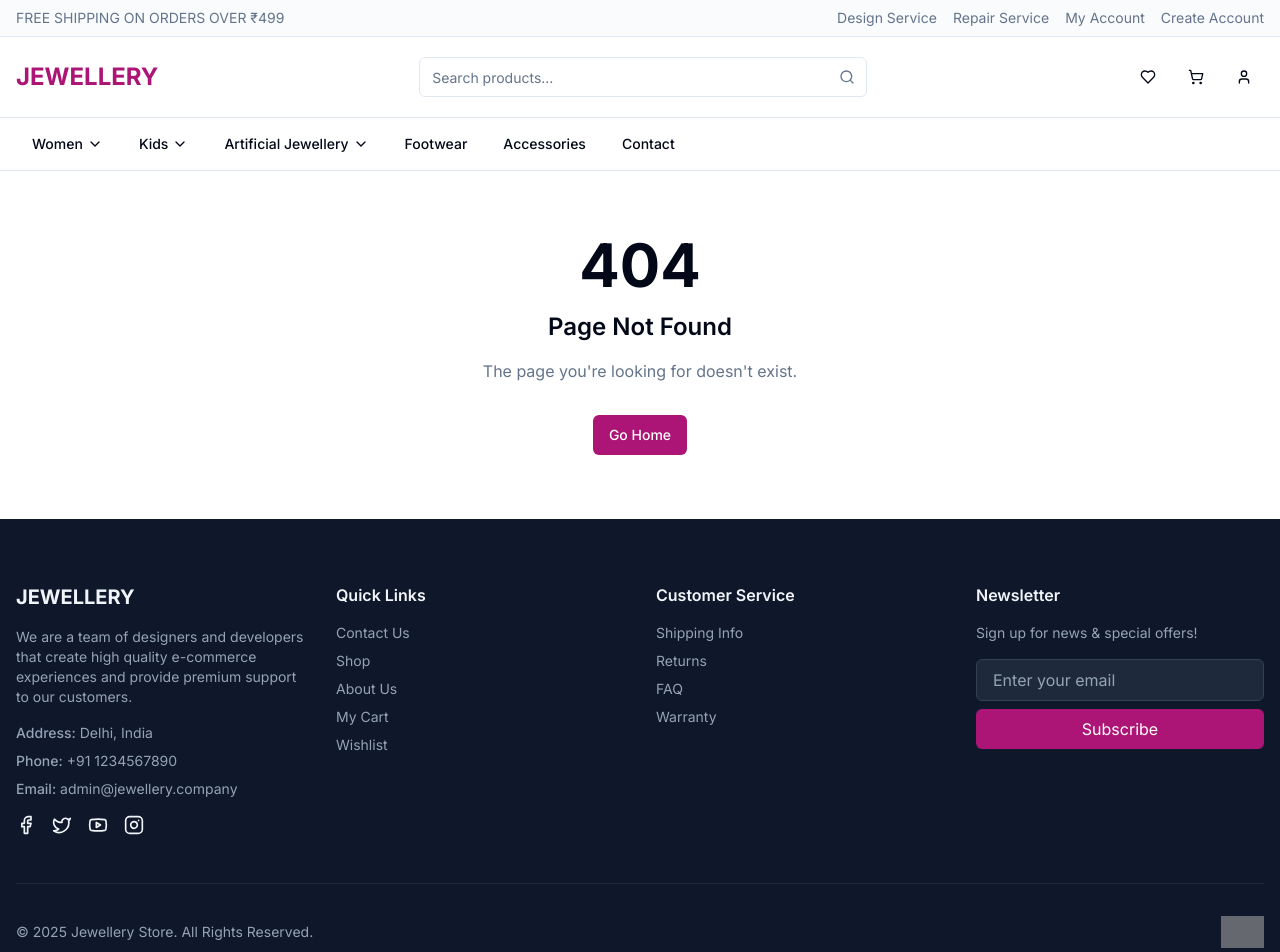
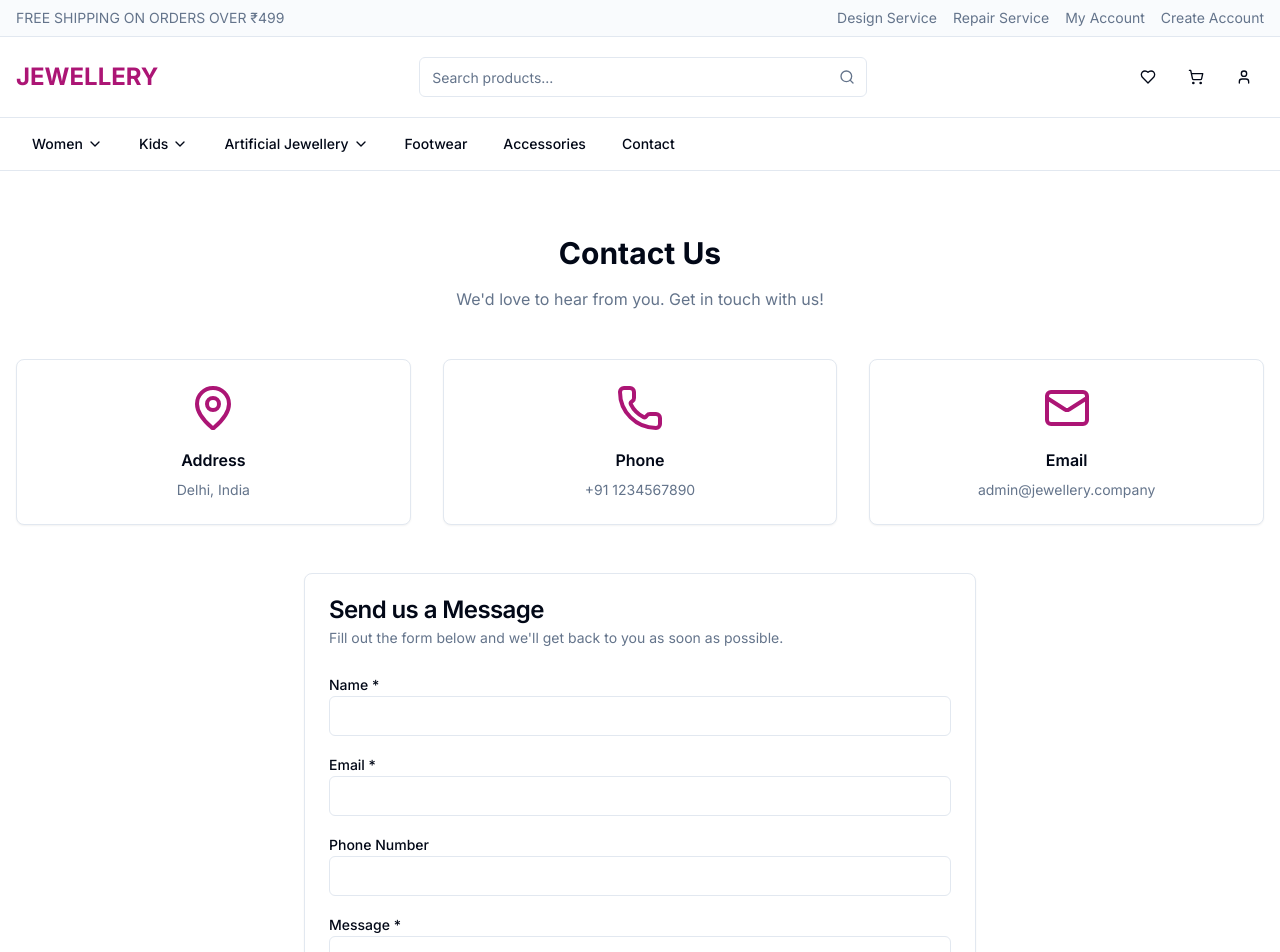
Before and after one commit to pras75299/Jewellery, a Next.js app: page /contact in a window 1280 px wide. Before the commit this address had no page. Shown: the top 952 px of the page. Built offline with nearby package versions, Linux system fonts and the light colour scheme; grey boxes are pictures that could not be loaded.

Commit message:
feat: add contact page with contact form and map placeholder

```diff
--- /dev/null
+++ b/app/contact/page.tsx
@@ -0,0 +1,139 @@
+"use client";
+
+import { useState } from "react";
+import Header from "@/components/layout/Header";
+import Footer from "@/components/layout/Footer";
+import { Button } from "@/components/ui/button";
+import { Input } from "@/components/ui/input";
+import { Card, CardContent, CardDescription, CardHeader, CardTitle } from "@/components/ui/card";
+import { Label } from "@/components/ui/label";
+import { Textarea } from "@/components/ui/textarea";
+import { MapPin, Phone, Mail } from "lucide-react";
+
+export default function ContactPage() {
+  const [formData, setFormData] = useState({
+    name: "",
+    email: "",
+    phone: "",
+    message: "",
+  });
+
+  const handleSubmit = (e: React.FormEvent) => {
+    e.preventDefault();
+    // Handle form submission
+  };
+
+  const handleChange = (
+    e: React.ChangeEvent<HTMLInputElement | HTMLTextAreaElement>
+  ) => {
+    setFormData({
+      ...formData,
+      [e.target.name]: e.target.value,
+    });
+  };
+
+  return (
+    <div className="min-h-screen flex flex-col">
+      <Header />
+      <main className="flex-grow container mx-auto px-4 py-16">
+        <div className="text-center mb-12">
+          <h1 className="text-3xl font-bold mb-4">Contact Us</h1>
+          <p className="text-muted-foreground">
+            We'd love to hear from you. Get in touch with us!
+          </p>
+        </div>
+
+        <div className="grid grid-cols-1 lg:grid-cols-3 gap-8 mb-12">
+          <Card>
+            <CardContent className="pt-6 text-center">
+              <MapPin className="h-12 w-12 mx-auto mb-4 text-primary" />
+              <h3 className="font-semibold mb-2">Address</h3>
+              <p className="text-sm text-muted-foreground">
+                Delhi, India
+              </p>
+            </CardContent>
+          </Card>
+          <Card>
+            <CardContent className="pt-6 text-center">
+              <Phone className="h-12 w-12 mx-auto mb-4 text-primary" />
+              <h3 className="font-semibold mb-2">Phone</h3>
+              <p className="text-sm text-muted-foreground">
+                +91 1234567890
+              </p>
+            </CardContent>
+          </Card>
+          <Card>
+            <CardContent className="pt-6 text-center">
+              <Mail className="h-12 w-12 mx-auto mb-4 text-primary" />
+              <h3 className="font-semibold mb-2">Email</h3>
+              <p className="text-sm text-muted-foreground">
+                admin@jewellery.company
+              </p>
+            </CardContent>
+          </Card>
+        </div>
+
+        <div className="max-w-2xl mx-auto">
+          <Card>
+            <CardHeader>
+              <CardTitle>Send us a Message</CardTitle>
+              <CardDescription>
+                Fill out the form below and we'll get back to you as soon as possible.
+              </CardDescription>
+            </CardHeader>
+            <CardContent>
+              <form onSubmit={handleSubmit} className="space-y-4">
+                <div>
+                  <Label htmlFor="name">Name *</Label>
+                  <Input
+                    id="name"
+                    name="name"
+                    value={formData.name}
+                    onChange={handleChange}
+                    required
+                  />
+                </div>
+                <div>
+                  <Label htmlFor="email">Email *</Label>
+                  <Input
+                    id="email"
+                    name="email"
+                    type="email"
+                    value={formData.email}
+                    onChange={handleChange}
+                    required
+                  />
+                </div>
+                <div>
+                  <Label htmlFor="phone">Phone Number</Label>
+                  <Input
+                    id="phone"
+                    name="phone"
+                    type="tel"
+                    value={formData.phone}
+                    onChange={handleChange}
+                  />
+                </div>
+                <div>
+                  <Label htmlFor="message">Message *</Label>
+                  <Textarea
+                    id="message"
+                    name="message"
+                    value={formData.message}
+                    onChange={handleChange}
+                    required
+                    rows={5}
+                  />
+                </div>
+                <Button type="submit" className="w-full" size="lg">
+                  Send Message
+                </Button>
+              </form>
+            </CardContent>
+          </Card>
+        </div>
+      </main>
+      <Footer />
+    </div>
+  );
+}
```
